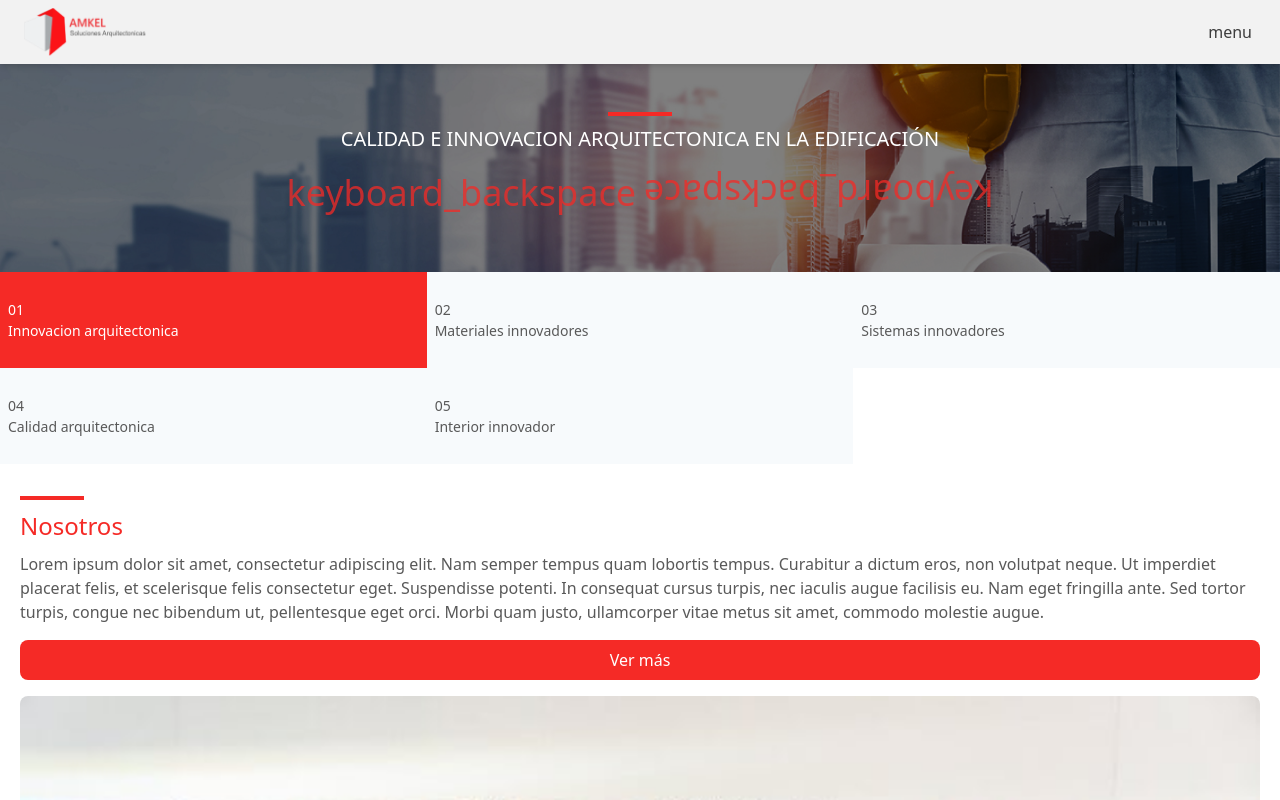
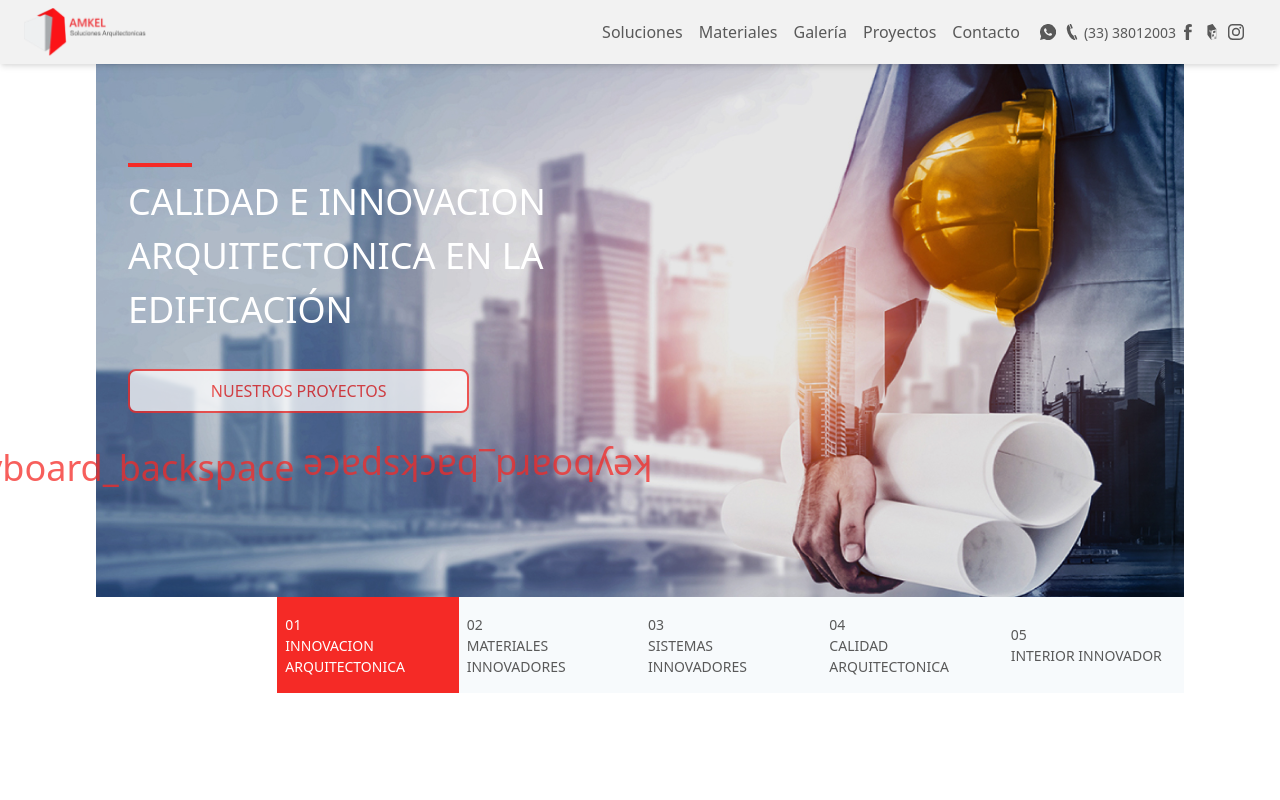
Before and after one commit to MarcoMacedoP/amkell, a React (Create React App) app: page / in a window 1280 px wide. Built offline with nearby package versions, Linux system fonts and the light colour scheme; the HTML template or start-up script is replaced by a standard one.

Commit message:
home en desktop

```diff
--- a/src/components/Button.tsx
+++ b/src/components/Button.tsx
@@ -15,6 +15,7 @@ export const Button: ButtonType = ({
   onClick = () => {},
 }) => {
   return (
+    <div className={className}>
       <button
         className={`p-2 w-full rounded-lg transition-color duration-300 ease-in ${
           color === "primary"
@@ -22,10 +23,11 @@ export const Button: ButtonType = ({
             : color === "secondary"
             ? "bg-black text-white hover:bg-gray-800"
             : "bg-transparent text-blue-500 hover:bg-gray-200"
-      } ${className}`}
+        } `}
         onClick={onClick}
       >
         <p>{text}</p>
       </button>
+    </div>
   );
 };
--- a/src/components/HomeSlider.tsx
+++ b/src/components/HomeSlider.tsx
@@ -6,21 +6,21 @@ type HomeSliderType = React.FC<Props>;
 
 export const HomeSlider: HomeSliderType = (props) => {
   return (
-    <nav className="w-screen -ml-5 mb-8">
-      <div className="h-40 bg-black h-2/3 p-2  relative">
+    <nav className="w-screen -ml-2 mb-8 md:ml-0 md:w-full lg:h-screen">
+      <div className=" bg-black h-4/6 p-2 relative lg:p-8">
         <div
           className="h-full w-full bg-cover bg-center absolute top-0 bottom-0 left-0 right-0 z-0 filter-brightness"
           style={{ backgroundImage: `url(${banner})` }}
         />
-        <div className="flex flex-col w-full justify-center items-center h-48 relative z-20">
+        <div className="flex flex-col w-full justify-center items-center h-48 relative z-20 md:items-start lg:h-full">
           <div className="line mb-2" />
-          <h1 className="text-xl text-white uppercase text-center">
+          <h1 className="text-xl text-white uppercase text-center lg:text-4xl lg:w-1/2 lg:text-left  ">
             Calidad e innovacion arquitectonica en la edificación
           </h1>
-          <button className="hidden my-4 text-primary uppercase bg-white opacity-75 border-primary border-2 py-2 rounded-lg w-2/3">
+          <button className="hidden mb-4 mt-8 text-primary uppercase bg-white opacity-75 border-primary border-2 py-2 rounded-lg w-1/3 lg:block">
             Nuestros proyectos
           </button>
-          <div className="w-full flex text-primary items-center justify-center mt-2">
+          <div className="w-full flex text-primary items-center justify-center mt-2 lg:w-1/3">
             <span className="material-icons text-4xl">keyboard_backspace</span>
             <span className="material-icons text-4xl rotate-180 transform">
               keyboard_backspace
@@ -28,7 +28,7 @@ export const HomeSlider: HomeSliderType = (props) => {
           </div>
         </div>
       </div>
-      <div className="w-full flex flex-wrap">
+      <div className="w-full flex flex-wrap md:justify-end">
         <SectionLink
           to={"/proyectos"}
           isActive={true}
@@ -73,7 +73,7 @@ type SectionLinkProps = {
 const SectionLink = ({ to, isActive, index, title }: SectionLinkProps) => (
   <Link
     to={to}
-    className={`w-2/6 h-24 flex flex-col text-sm justify-center px-2 transition-colors duration-300 ease-in ${
+    className={`w-2/6 h-24 flex flex-col text-sm uppercase justify-center px-2 transition-colors duration-300 ease-in md:w-1/6 ${
       isActive
         ? "bg-primary text-white hover:bg-red-700"
         : "bg-gray-100 text-black hover:bg-gray-300"
--- a/src/components/Layout.tsx
+++ b/src/components/Layout.tsx
@@ -1,11 +1,12 @@
-import React, { useState } from "react";
+import React, { useEffect, useState } from "react";
 import logo from "../assets/img/logo.png";
 import logoWhite from "../assets/img/logo-white.png";
 import footerBackground from "../assets/img/footer.png";
 import facebookIcon from "../assets/icons/facebook-icon.svg";
 import instagramIcon from "../assets/icons/instagram-icon.svg";
 import buildIcon from "../assets/icons/build-icon.svg";
-
+import phoneIcon from "../assets/icons/phone-icon.svg";
+import whatsappIcon from "../assets/icons/whatsapp-icon.svg";
 type Props = {};
 type LayoutType = React.FC<Props>;
 
@@ -26,21 +27,30 @@ export const Layout: LayoutType = (props) => {
     console.log("click");
     setHasClickedOnMenu(!hasClickedOnMenu);
   }
+  useEffect(() => {
+    const width =
+      window.innerWidth ||
+      document.documentElement.clientWidth ||
+      document.body.clientWidth;
+    if (width > 1024) {
+      setHasClickedOnMenu(true);
+    }
+  }, []);
 
   return (
     <article className="w-full h-screen box-content w-full overflow-x-hidden">
-      <nav className="py-2 px-6 box-border fixed top-0 bg-gray-200 top-0 w-screen left-0 flex items-center justify-between shadow-md z-20">
+      <nav className="py-2 px-6 box-border fixed top-0 bg-gray-200 top-0 w-screen left-0 flex items-center justify-between shadow-md z-50">
         <Logo />
-        <button className="material-icons" onClick={handleClick}>
+        <button className="material-icons lg:hidden" onClick={handleClick}>
           menu
         </button>
         <ul
-          className={`Layout__menu ${
+          className={`Layout__menu lg:relative lg:flex-end ${
             hasClickedOnMenu ? "w-2/3 h-auto py-8 px-6" : "w-0 h-0 p-0"
           }`}
         >
           <span
-            className="close-icon material-icons absolute top-0 text-gray-400 md:hidden"
+            className="close-icon material-icons absolute top-0 text-gray-400 lg:hidden"
             onClick={handleClick}
           >
             close
@@ -50,17 +60,30 @@ export const Layout: LayoutType = (props) => {
           <li>Galería</li>
           <li>Proyectos</li>
           <li>Contacto</li>
+          <li className="items-center hidden lg:flex">
+            <div className="flex items-center">
+              <img src={whatsappIcon} alt="" className="icon" />
+              <img src={phoneIcon} alt="" className="icon" />
+              <p className="text-sm color-black">(33) 38012003</p>
+            </div>
+            <img src={facebookIcon} alt="" className="icon" />
+            <img src={buildIcon} alt="" className="icon" />
+            <img src={instagramIcon} alt="" className="icon" />
+          </li>
         </ul>
       </nav>
-      <section className="w-full mt-16 px-5 box-border overflow-hidden">
+      <section className="w-full mt-16 px-2 box-border overflow-hidden md:px-16 lg:px-24">
         {props.children}
       </section>
-      <footer className="w-full h-48 mt-16  justify-between ">
+      <footer className="w-full h-48 mt-16  justify-between">
         <div
-          className="p-5 bg-cover bg-center flex flex-col"
+          className="p-5 bg-cover bg-center flex flex-col md:items-center"
           style={{ backgroundImage: `url(${footerBackground})` }}
         >
           <div className="flex">
+            <div className="hidden h-full md:block">
+              <Logo />
+            </div>
             <FooterItem
               title="Menu"
               list={[
@@ -75,7 +98,7 @@ export const Layout: LayoutType = (props) => {
             />
             <FooterItem title="Contacto" list={contactData} />
           </div>
-          <div className="mt-2">
+          <div className="mt-2 md:flex">
             <p className="text-primary mb-2 font-bold opacity-50">Siguenos</p>
             <div className="flex">
               <img src={facebookIcon} alt="" className="icon" />
@@ -94,10 +117,10 @@ export const Layout: LayoutType = (props) => {
     </article>
   );
 };
-type LogoProps = { isWhite?: boolean };
-const Logo = ({ isWhite = false }: LogoProps) => (
+type LogoProps = { isWhite?: boolean; className?: string };
+const Logo = ({ isWhite = false, className }: LogoProps) => (
   <img
-    className="object-contain h-12"
+    className={`object-contain h-12 ${className}`}
     src={isWhite ? logoWhite : logo}
     alt="Amkel soluciones coorporativas "
   />
--- a/src/pages/Home.tsx
+++ b/src/pages/Home.tsx
@@ -21,20 +21,24 @@ type Props = {};
 type HomeType = React.FC<Props>;
 
 export const HomePage: HomeType = (props) => {
-  console.log(props);
   return (
     <>
       <HomeSlider />
-      <section className="flex flex-wrap w-full flex-col-reverse mb-8">
+      <section
+        className="flex flex-wrap w-full flex-col-reverse mb-8
+                           md:flex-row md:flex-no-wrap lg:mb-32"
+      >
         <img
           src={nosotrosImage}
           alt=""
-          className="w-full object-cover object-center mt-4 rounded-lg"
+          className="w-full object-cover object-center mt-4 rounded-lg md:w-3/6"
         />
-        <div className="flex-col flex">
-          <div className="line mb-2" />
-          <h2 className="text-primary text-2xl">Nosotros</h2>
-          <p className="mt-2 text-black">
+        <div className="flex-col flex md:w-3/6 md:ml-4 lg:ml-6 md:self-center  md:justify-between">
+          <div>
+            <div className="line mb-2" />
+            <h2 className="text-primary text-2xl md:mb-6">Nosotros</h2>
+          </div>
+          <p className="mt-2 text-black md:mb-6">
             Lorem ipsum dolor sit amet, consectetur adipiscing elit. Nam semper
             tempus quam lobortis tempus. Curabitur a dictum eros, non volutpat
             neque. Ut imperdiet placerat felis, et scelerisque felis consectetur
@@ -43,18 +47,18 @@ export const HomePage: HomeType = (props) => {
             congue nec bibendum ut, pellentesque eget orci. Morbi quam justo,
             ullamcorper vitae metus sit amet, commodo molestie augue.
           </p>
-          <Button text="Ver más" className="mt-4" />
+          <Button text="Ver más" className="mt-4 w-2/3" />
         </div>
       </section>
 
       <section className="flex flex-col">
         <div className="w-full">
           <div className="line mb-2 uppercase" />
-          <h2 className="text-primary text-2xl mb-2">
+          <h2 className="text-primary text-2xl mb-2 md:mb-8">
             Soluciones arquitectónicas
           </h2>
         </div>
-        <div className="flex flex-row flex-wrap">
+        <div className="flex flex-row flex-wrap md:flex-col md:mb-16">
           <ImageWithBox image={fachadaImage} title="Fachada Ventilada" />
           <ImageWithBox
             image={productsImage}
@@ -67,7 +71,10 @@ export const HomePage: HomeType = (props) => {
           />
         </div>
         <div
-          className="bg-brown w-screen h-middle -ml-5 mb-10 bg-contain bg-no-repeat py-8 box-content bg-left flex flex-col justify-center items-center"
+          className="bg-brown w-screen h-middle -ml-5 mb-10 bg-contain bg-no-repeat py-8 box-content bg-left flex flex-col justify-center items-center
+                      md:-ml-16 lg:-ml-24
+
+          "
           style={{ backgroundImage: `url(${buildingImage})` }}
         >
           <AboutIcon
@@ -92,11 +99,11 @@ export const HomePage: HomeType = (props) => {
           />
         </div>
         <section className="flex flex-col items-center">
-          <div className="w-full mb-4">
-            <div className="line mb-2" />
-            <h2 className="text-primary text-xl">Materiales</h2>
+          <div className="w-full mb-4 flex flex-col items-center lg:w-1/12">
+            <div className="line mb-2 lg:self-start" />
+            <h2 className="text-primary text-xl ">Materiales</h2>
           </div>
-          <div className="flex flex-wrap w-full items-center justify-center">
+          <div className="flex flex-wrap w-full items-center justify-center md:mt-8">
             <MaterialCard name="Alucobond" image={alucobondIamge} />
             <MaterialCard name="Celcias" image={celciasImage} />
             <MaterialCard name="Alucobond" image={alucobondIamge} />
--- a/src/styles/index.css
+++ b/src/styles/index.css
@@ -21,7 +21,7 @@
 }
 
 .Layout__menu{
-    @apply bg-gray-200 absolute  rounded-lg shadow-xl overflow-hidden;
+    @apply bg-gray-200 absolute  rounded-lg shadow-xl overflow-hidden flex flex-col;
     top: 1rem;
     right: 1rem;
     transition-timing-function: ease-in;
@@ -40,6 +40,21 @@
 .Layout__menu li:focus {
     @apply bg-gray-300;
 }
+@media (min-width: 1024px){
+    .Layout__menu{
+        top: 0;
+        right: 0;
+        @apply shadow-none bg-transparent p-0 flex items-center h-full justify-end flex-row;
+    }
+    .Layout__menu li{
+        @apply text-black;
+    }
+    .Layout__menu li:hover,
+    .Layout__menu li:active,
+    .Layout__menu li:focus {
+        @apply text-primary bg-transparent;
+    }
+}
 .line{
     @apply bg-primary w-16 h-1;
 }
@@ -51,5 +66,5 @@
     @apply w-2 h-2;
 }
 .filter-brightness{
-    filter:brightness(0.5)
+    filter:brightness(0.9)
 }
```
Also changed, not shown: src/components/ImageWithBox.tsx (+12 -4 lines), src/styles/tailwind.css. Lines whose indentation alone changed are shown as unchanged.
